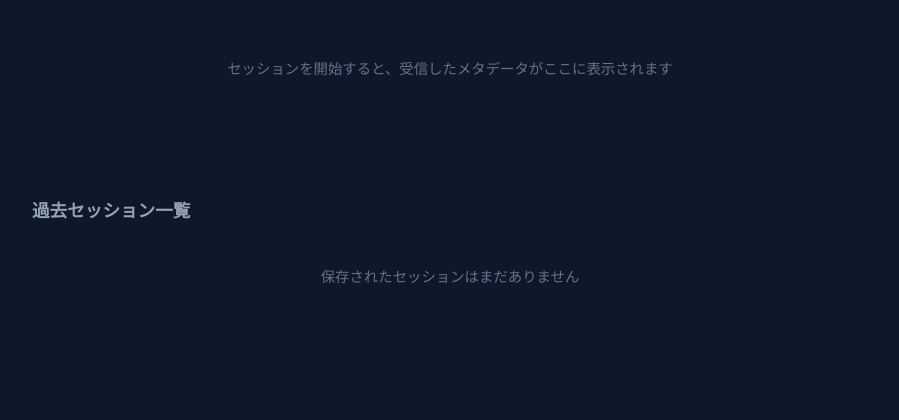
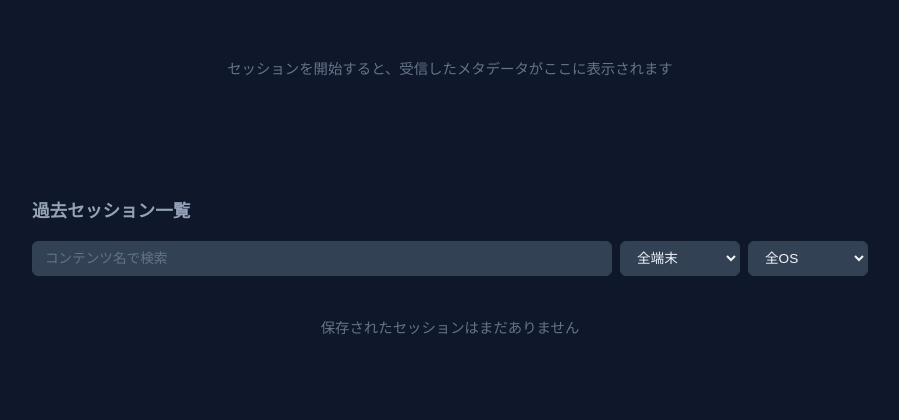
Before and after one commit to AbeTai/validate-bt-meta-data, a FastAPI app: page / in a window 1280 px wide. Shown: the part 631-1051 px from the top of the page, without its empty margins (190-1089 px from the left). Before the commit the page ends 915 px from the top, so only its background shows below. Run offline with FastAPI, Linux system fonts and the light colour scheme; some libraries are stand-ins or nearby versions.

Commit message:
Phase 2: フィルタ検索、CSVエクスポート、テンプレート統一、aiosqlite削除
Co-Authored-By: Claude Opus 4.6 <noreply@anthropic.com>

```diff
--- a/app/main.py
+++ b/app/main.py
@@ -6,6 +6,9 @@ Web アプリケーションのメインモジュール。
 """
 
 import asyncio
+import csv
+import io
+import json
 import logging
 from contextlib import asynccontextmanager
 from dataclasses import dataclass, field
@@ -337,7 +340,7 @@ def _format_duration(duration_ms) -> str:
 
 
 def _render_track_card(metadata: dict, session_active: bool, track_count: int) -> str:
-    """トラックカードの HTML を生成する。"""
+    """トラックカードの HTML を Jinja2 テンプレートで生成する。"""
     timestamp = metadata.get("timestamp", "")
     try:
         dt = datetime.fromisoformat(timestamp)
@@ -356,61 +359,58 @@ def _render_track_card(metadata: dict, session_active: bool, track_count: int) -
 
     duration_str = _format_duration(duration_ms) if duration_ms else "null"
 
-    # 表示値（null 表示対応）
-    title_display = title if title else "null"
-    artist_display = artist if artist else "null"
-    album_display = album if album else "null"
-    genre_display = genre if genre else "null"
-    track_num_display = str(track_number) if track_number is not None else "null"
-    num_tracks_display = str(number_of_tracks) if number_of_tracks is not None else "null"
-    status_display = status if status else "null"
+    context = {
+        "session_active": session_active,
+        "time_str": time_str,
+        "title_display": title if title else "null",
+        "artist_display": artist if artist else "null",
+        "album_display": album if album else "null",
+        "genre_display": genre if genre else "null",
+        "track_num_display": str(track_number) if track_number is not None else "null",
+        "num_tracks_display": str(number_of_tracks) if number_of_tracks is not None else "null",
+        "status_display": status if status else "null",
+        "status_class": {
+            "playing": "status-playing",
+            "paused": "status-paused",
+            "stopped": "status-stopped",
+        }.get(status or "", ""),
+        "duration_str": duration_str,
+    }
 
-    # ステータスの色
-    status_class = {
-        "playing": "status-playing",
-        "paused": "status-paused",
-        "stopped": "status-stopped",
-    }.get(status or "", "")
-
-    # null 表示用の CSS クラス
-    def _val(display_value):
-        if display_value == "null":
-            return f'<span class="null-value">null</span>'
-        return display_value
-
-    # 録音中インジケーター
-    recording = "recording" if session_active else ""
-
-    # HTML 生成
-    parts = [
-        f'<div class="track-card {recording}">',
-        f'  <div class="track-header">',
-        f'    <span class="track-time">{time_str}</span>',
-        f'    <span class="track-status {status_class}">{_val(status_display)}</span>',
-        f'  </div>',
-        f'  <div class="track-field"><span class="label">Title:</span> {_val(title_display)}</div>',
-        f'  <div class="track-field"><span class="label">Artist:</span> {_val(artist_display)}</div>',
-        f'  <div class="track-field"><span class="label">Album:</span> {_val(album_display)}</div>',
-        f'  <div class="track-field"><span class="label">Genre:</span> {_val(genre_display)}</div>',
-        f'  <div class="track-field"><span class="label">TrackNumber:</span> {_val(track_num_display)}</div>',
-        f'  <div class="track-field"><span class="label">NumberOfTracks:</span> {_val(num_tracks_display)}</div>',
-        f'  <div class="track-field"><span class="label">Duration:</span> {_val(duration_str)}</div>',
-        f'</div>',
-    ]
-
-    return "\n".join(parts)
+    template = templates.get_template("partials/now_playing_card.html")
+    return template.render(context)
 
 
 # ── 過去セッション ──
 
 
 @app.get("/sessions", response_class=HTMLResponse)
-async def get_sessions(request: Request):
-    """過去セッション一覧を返す。"""
+async def get_sessions(
+    request: Request,
+    content: str = Query(""),
+    device: str = Query(""),
+    os_version: str = Query(""),
+):
+    """過去セッション一覧を返す（フィルタ対応）。"""
     sessions = list_sessions()
+
+    # フィルタリング
+    if content:
+        sessions = [s for s in sessions if content.lower() in s.get("content_name", "").lower()]
+    if device:
+        sessions = [s for s in sessions if device == s.get("device", "")]
+    if os_version:
+        sessions = [s for s in sessions if os_version == s.get("os_version", "")]
+
     return templates.TemplateResponse(
         "partials/session_list.html",
-        {"request": request, "sessions": sessions},
+        {
+            "request": request,
+            "sessions": sessions,
+            "filter_content": content,
+            "filter_device": device,
+            "filter_os_version": os_version,
+        },
     )
 
 
@@ -427,6 +427,42 @@ async def download_session(filename: str):
         path=filepath,
         filename=filename,
         media_type="text/plain; charset=utf-8",
+    )
+
+
+@app.get("/sessions/{filename}/csv")
+async def download_session_csv(filename: str):
+    """セッションログを CSV 形式でダウンロードする。"""
+    filepath = get_session_filepath(filename)
+    if filepath is None:
+        return JSONResponse(
+            status_code=404,
+            content={"detail": "ファイルが見つかりません"},
+        )
+
+    csv_headers = [
+        "timestamp", "title", "artist", "album", "genre",
+        "track_number", "number_of_tracks", "duration_ms", "status",
+    ]
+
+    output = io.StringIO()
+    writer = csv.DictWriter(output, fieldnames=csv_headers, extrasaction="ignore")
+    writer.writeheader()
+
+    with open(filepath, "r", encoding="utf-8") as f:
+        for line in f:
+            line = line.strip()
+            if not line:
+                continue
+            record = json.loads(line)
+            if record.get("type") == "track":
+                writer.writerow(record)
+
+    csv_filename = filename.replace(".jsonl", ".csv")
+    return Response(
+        content=output.getvalue(),
+        media_type="text/csv; charset=utf-8",
+        headers={"Content-Disposition": f'attachment; filename="{csv_filename}"'},
     )
 
 
--- a/requirements.txt
+++ b/requirements.txt
@@ -3,6 +3,5 @@ uvicorn[standard]>=0.30
 sse-starlette>=2.0
 jinja2>=3.1
 python-multipart>=0.0.9
-aiosqlite>=0.20
 dbus-python>=1.3
 PyGObject>=3.48
--- a/static/css/style.css
+++ b/static/css/style.css
@@ -379,3 +379,82 @@ section h2 {
         padding: 6px 8px;
     }
 }
+
+/* ── セッションフィルタ ── */
+
+.session-filter {
+    margin-bottom: 16px;
+}
+
+.filter-row {
+    display: flex;
+    gap: 8px;
+    flex-wrap: wrap;
+}
+
+.filter-input {
+    flex: 1;
+    min-width: 150px;
+    padding: 8px 12px;
+    background: var(--bg-input);
+    border: 1px solid var(--border);
+    border-radius: 6px;
+    color: var(--text-primary);
+    font-size: 0.85rem;
+    outline: none;
+    transition: border-color 0.2s;
+}
+
+.filter-input:focus {
+    border-color: var(--accent);
+}
+
+.filter-input::placeholder {
+    color: var(--text-muted);
+}
+
+.filter-select {
+    padding: 8px 12px;
+    background: var(--bg-input);
+    border: 1px solid var(--border);
+    border-radius: 6px;
+    color: var(--text-primary);
+    font-size: 0.85rem;
+    outline: none;
+    min-width: 120px;
+}
+
+.filter-select:focus {
+    border-color: var(--accent);
+}
+
+/* ── CSV ダウンロードリンク ── */
+
+.csv-link {
+    color: var(--success);
+    text-decoration: none;
+    font-size: 0.8rem;
+    margin-left: 8px;
+}
+
+.csv-link:hover {
+    text-decoration: underline;
+}
+
+/* ── ナビゲーション ── */
+
+.nav-links {
+    display: flex;
+    gap: 16px;
+    margin-top: 8px;
+}
+
+.nav-links a {
+    color: var(--accent);
+    text-decoration: none;
+    font-size: 0.875rem;
+}
+
+.nav-links a:hover {
+    text-decoration: underline;
+}
--- a/templates/partials/session_list.html
+++ b/templates/partials/session_list.html
@@ -1,3 +1,25 @@
+<div class="session-filter">
+    <div class="filter-row"
+         hx-get="/sessions"
+         hx-target="#session-list"
+         hx-swap="innerHTML"
+         hx-trigger="change from:select, keyup changed delay:500ms from:input"
+         hx-include=".filter-row">
+        <input type="text" name="content" placeholder="コンテンツ名で検索"
+               value="{{ filter_content|default('') }}" class="filter-input">
+        <select name="device" class="filter-select">
+            <option value="">全端末</option>
+            <option value="iPhone" {{ 'selected' if filter_device|default('') == 'iPhone' }}>iPhone</option>
+            <option value="Mac" {{ 'selected' if filter_device|default('') == 'Mac' }}>Mac</option>
+            <option value="Windows" {{ 'selected' if filter_device|default('') == 'Windows' }}>Windows</option>
+            <option value="Android" {{ 'selected' if filter_device|default('') == 'Android' }}>Android</option>
+        </select>
+        <select name="os_version" class="filter-select">
+            <option value="">全OS</option>
+        </select>
+    </div>
+</div>
+
 {% if sessions %}
 <table class="session-table" hx-boost="false">
     <thead>
@@ -8,6 +30,7 @@
             <th>端末</th>
             <th>OS</th>
             <th>トラック数</th>
+            <th>CSV</th>
         </tr>
     </thead>
     <tbody>
@@ -19,6 +42,7 @@
             <td>{{ s.device }}</td>
             <td>{{ s.os_version }}</td>
             <td>{{ s.track_count }}</td>
+            <td><a href="/sessions/{{ s.filename }}/csv" class="csv-link">DL</a></td>
         </tr>
         {% endfor %}
     </tbody>
```
Also changed, not shown: templates/partials/now_playing_card.html (+8 -17 lines).
